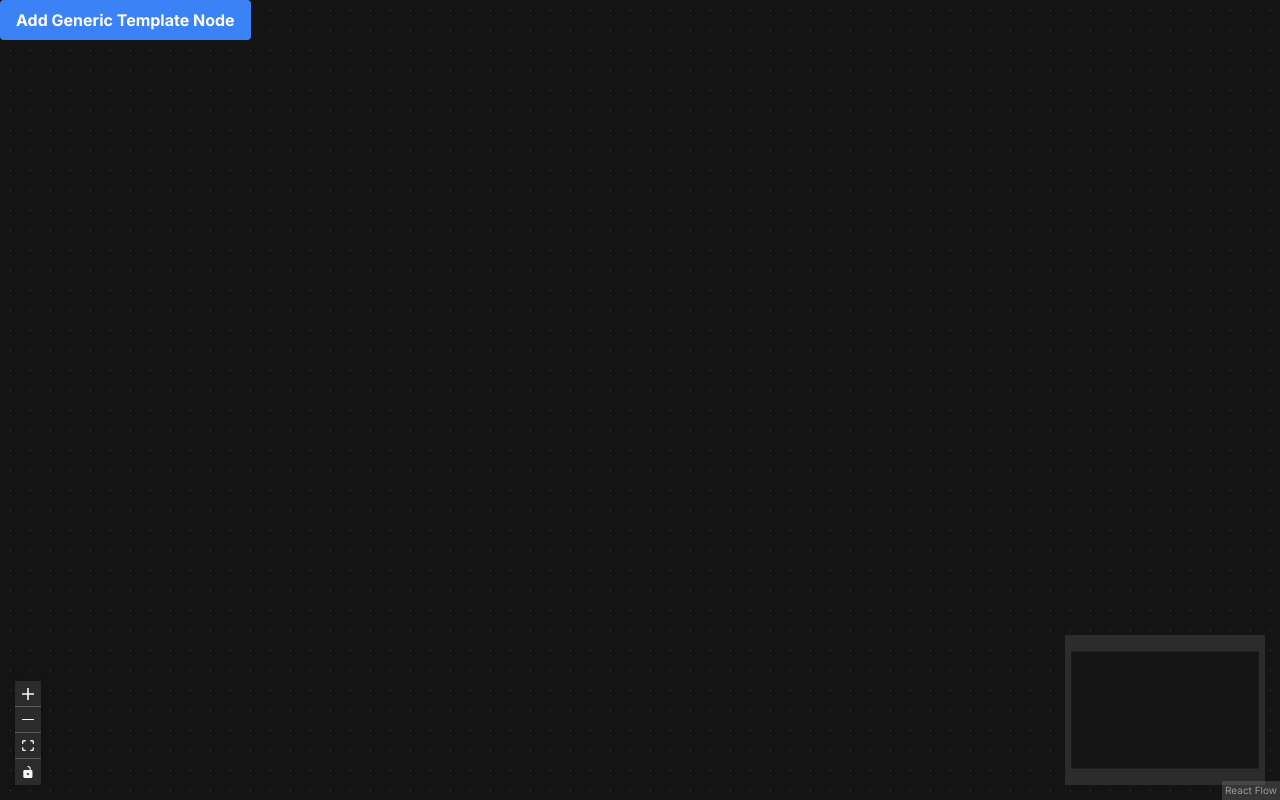
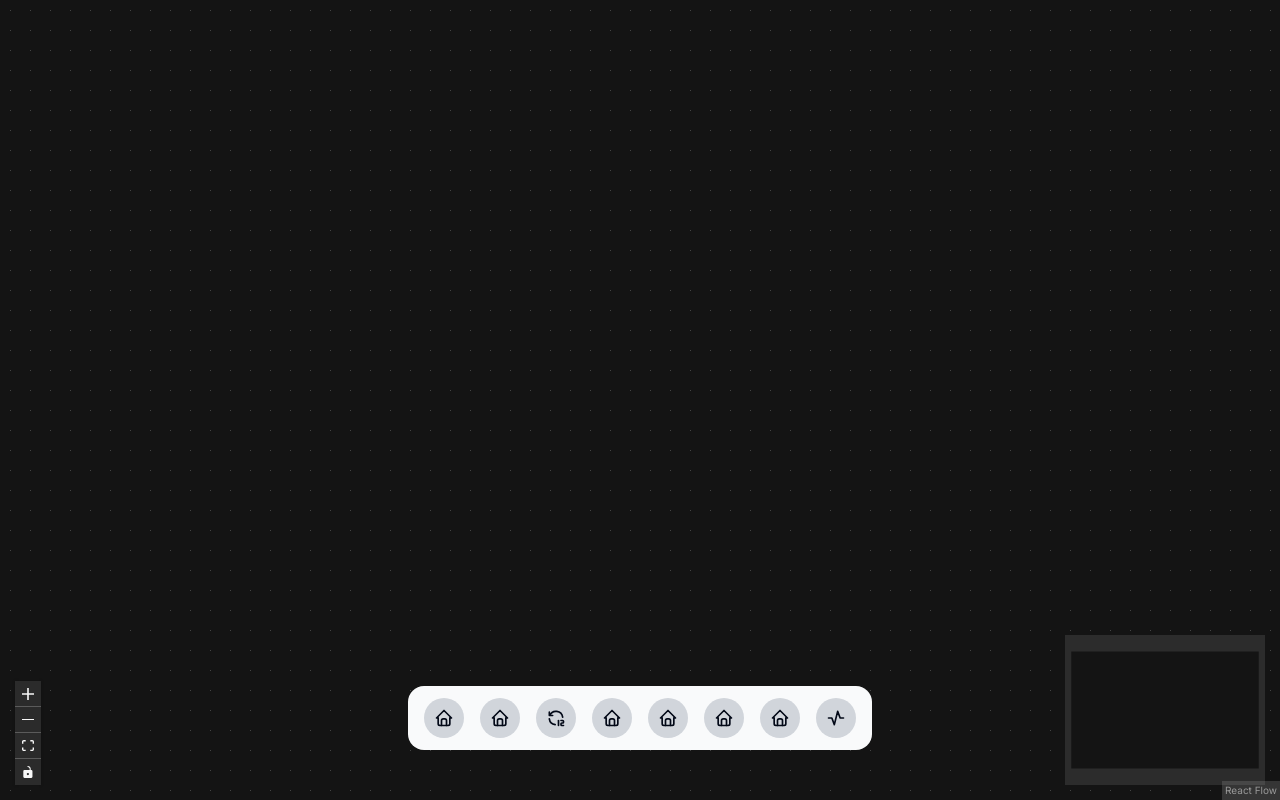
Before and after one commit to napiyo/projectx, a Next.js app: page /flowbuilder in a window 1280 px wide. Built offline with nearby package versions, Linux system fonts and the light colour scheme.

Commit message:
added floating dock

```diff
--- a/src/app/flowbuilder/page.tsx
+++ b/src/app/flowbuilder/page.tsx
@@ -23,9 +23,13 @@ import {
   MiniMap,
 } from '@xyflow/react';
 import { GenericTemplateData } from '@/components/instagramNodes/Interface/NodesInterface';
+import { FloatingDock } from '@/components/ui/floating-dock';
+import { HomeIcon } from 'lucide-react';
+import FloatingDockFlowBuilder from '@/components/floatingDock';
 
 const nodeTypes = {
   genericTemplate: GenericTemplateNode,
+    buttonTemplate: GenericTemplateNode
 };
 
 
@@ -39,16 +43,6 @@ export default function FlowBuilder() {
   const [edges, setEdges] = useState<Edge[]>(initialEdges);
 
   // Function to add a new node
-  const addNode = () => {
-    const newNode = {
-      id: (nodes?.length + 1).toString(),
-      type: 'genericTemplate',
-      position: { x: Math.random() * 250, y: Math.random() * 250 },
-      data: {setNodes, title:"new",buttons:[]},
-      dragHandle: '.node-dragable-from-this-div',
-    };
-    setNodes((nds) => [...nds,newNode]);
-  };
 
   const onNodesChange: OnNodesChange = useCallback(
     (changes) => setNodes((nds) => applyNodeChanges(changes, nds)),
@@ -64,20 +58,20 @@ export default function FlowBuilder() {
   );
 
 
-  const nodeTypes = useMemo(() => ({
-    genericTemplate: GenericTemplateNode,
-    buttonTemplate: GenericTemplateNode
+  // const nodeTypes = useMemo(() => ({
 
-    }), []);
 
+  //   }), []);
+
+  // items: { title: string; icon: React.ReactNode; href: string }[];
   return (
     <div className="h-screen">
 
-      <button
+      {/* <button
         onClick={addNode}
         className="bg-blue-500 text-white font-bold py-2 px-4 rounded absolute top-0 left-0 z-10">
         Add Generic Template Node
-      </button>
+      </button> */}
       <ReactFlow
         nodes={nodes}
         edges={edges}
@@ -87,6 +81,7 @@ export default function FlowBuilder() {
         nodeTypes={nodeTypes}
         colorMode='dark'
       >
+        <FloatingDockFlowBuilder />
         <Background />
         <Controls />
         <MiniMap />
--- a/src/components/floatingDock.tsx
+++ b/src/components/floatingDock.tsx
@@ -1,16 +1,22 @@
-import { IconActivity, IconHome } from "@tabler/icons-react";
+import { Icon12Hours, IconActivity, IconHome } from "@tabler/icons-react";
 import { FloatingDock } from "./ui/floating-dock";
 import style from './styles/floatingDock.module.css'
+import { useReactFlow } from "@xyflow/react";
+
+
 const menuItems = [
-    {title:"Home", icon:(<IconHome />), href:"/home"},
-    {title:"Home", icon:(<IconHome />), href:"/home"},
-    {title:"Home", icon:(<IconHome />), href:"/home"},
-    {title:"Home", icon:(<IconHome />), href:"/home"},
-    {title:"Home", icon:(<IconHome />), href:"/home"},
-    {title:"Home", icon:(<IconHome />), href:"/home"},
-    {title:"Home", icon:(<IconHome />), href:"/home"},
-    {title:"Report", icon:(<IconActivity />), href:"/report"},]
-export default function FloatingDockDash()
+    {title:"Home", icon:(<IconHome />), type:"home"},
+    {title:"Home", icon:(<IconHome />), type:"genericTemplateNode"},
+    {title:"Home", icon:(<Icon12Hours />), type:"buttonTemplateNode"},
+    {title:"Home", icon:(<IconHome />), type:"genericTemplateNode"},
+    {title:"Home", icon:(<IconHome />), type:"genericTemplateNode"},
+    {title:"Home", icon:(<IconHome />), type:"genericTemplateNode"},
+    {title:"Home", icon:(<IconHome />), type:"genericTemplateNode"},
+    {title:"Report", icon:<IconActivity/> , type:"report"},
+]
+
+
+export default function FloatingDockFlowBuilder()
 {
    return <FloatingDock items={menuItems} desktopClassName={style.container} mobileClassName={style.container}/>
 }
--- /dev/null
+++ b/src/components/ui/floating-dock-btns.tsx
@@ -0,0 +1,111 @@
+import { useReactFlow } from "@xyflow/react";
+import {
+    AnimatePresence,
+    MotionValue,
+    motion,
+    useMotionValue,
+    useSpring,
+    useTransform,
+  } from "framer-motion";
+import Link from "next/link";
+import { useRef, useState } from "react";
+
+function FloatingDockBtn({
+    mouseX,
+    title,
+    icon,
+    type,
+  }: {
+    mouseX: MotionValue;
+    title: string;
+    icon: React.ReactNode;
+    type: string;
+  }) {
+    let ref = useRef<HTMLDivElement>(null);
+
+    let distance = useTransform(mouseX, (val) => {
+      let bounds = ref.current?.getBoundingClientRect() ?? { x: 0, width: 0 };
+
+      return val - bounds.x - bounds.width / 2;
+    });
+
+    let widthTransform = useTransform(distance, [-150, 0, 150], [40, 70, 40]);
+    let heightTransform = useTransform(distance, [-150, 0, 150], [40, 70, 40]);
+
+    let widthTransformIcon = useTransform(distance, [-150, 0, 150], [20, 40, 20]);
+    let heightTransformIcon = useTransform(
+      distance,
+      [-150, 0, 150],
+      [20, 40, 20]
+    );
+
+    let width = useSpring(widthTransform, {
+      mass: 0.1,
+      stiffness: 150,
+      damping: 12,
+    });
+    let height = useSpring(heightTransform, {
+      mass: 0.1,
+      stiffness: 150,
+      damping: 12,
+    });
+
+    let widthIcon = useSpring(widthTransformIcon, {
+      mass: 0.1,
+      stiffness: 150,
+      damping: 12,
+    });
+    let heightIcon = useSpring(heightTransformIcon, {
+      mass: 0.1,
+      stiffness: 150,
+      damping: 12,
+    });
+
+    const [hovered, setHovered] = useState(false);
+
+    const { getNodes,setNodes } = useReactFlow();
+    const addNode = ()=>{
+            const newNode = {
+                id: (getNodes()?.length + 1).toString(),
+                type: 'genericTemplate',
+                position: { x: Math.random() * 250, y: Math.random() * 250 },
+                data: {title:"",buttons:[]},
+                dragHandle: '.node-dragable-from-this-div',
+            };
+            setNodes((nds) => [...nds,newNode]);
+}
+
+    return (
+    //   <Link href={href}>
+        <motion.div
+          ref={ref}
+          style={{ width, height }}
+          onMouseEnter={() => setHovered(true)}
+          onMouseLeave={() => setHovered(false)}
+          className="aspect-square rounded-full bg-gray-200 dark:bg-gray-300 flex items-center justify-center relative cursor-pointer"
+           onClick={addNode}
+        >
+          <AnimatePresence>
+            {hovered && (
+              <motion.div
+                initial={{ opacity: 0, y: 10, x: "-50%" }}
+                animate={{ opacity: 1, y: 0, x: "-50%" }}
+                exit={{ opacity: 0, y: 2, x: "-50%" }}
+                className="px-2 py-0.5 whitespace-pre rounded-md bg-gray-100 border dark:bg-neutral-800 dark:border-neutral-900 dark:text-white border-gray-200 text-neutral-700 absolute left-1/2 -translate-x-1/2 -top-8 w-fit text-xs"
+              >
+                {title}
+              </motion.div>
+            )}
+          </AnimatePresence>
+          <motion.div
+            style={{ width: widthIcon, height: heightIcon }}
+            className="flex items-center justify-center"
+          >
+            {icon}
+          </motion.div>
+        </motion.div>
+    //   </Link>
+    );
+  }
+
+export default FloatingDockBtn
--- a/src/components/ui/floating-dock.tsx
+++ b/src/components/ui/floating-dock.tsx
@@ -10,85 +10,88 @@ import {
   useTransform,
 } from "framer-motion";
 import Link from "next/link";
-import { useRef, useState } from "react";
+import { useState } from "react";
+import FloatingDockBtn from "./floating-dock-btns";
+import { useReactFlow } from "@xyflow/react";
 
 export const FloatingDock = ({
   items,
   desktopClassName,
   mobileClassName,
 }: {
-  items: { title: string; icon: React.ReactNode; href: string }[];
+  items: { title: string; icon: React.ReactNode; type: string }[];
   desktopClassName?: string;
   mobileClassName?: string;
 }) => {
   return (
+
     <>
-      <FloatingDockDesktop items={items} className={desktopClassName} />
-      <FloatingDockMobile items={items} className={mobileClassName} />
+      <FloatingDockDesktop items={items} className={`${desktopClassName} absolute bottom-5 left-1/2 z-10 -translate-x-1/2`} />
+      {/* <FloatingDockMobile items={items} className={mobileClassName} /> */}
     </>
   );
 };
 
-const FloatingDockMobile = ({
-  items,
-  className,
-}: {
-  items: { title: string; icon: React.ReactNode; href: string }[];
-  className?: string;
-}) => {
-  const [open, setOpen] = useState(false);
-  return (
-    <div className={cn("relative block md:hidden", className)}>
-      <AnimatePresence>
-        {open && (
-          <motion.div
-            layoutId="nav"
-            className="absolute bottom-full mb-2 inset-x-0 flex flex-col gap-2"
-          >
-            {items.map((item, idx) => (
-              <motion.div
-                key={item.title}
-                initial={{ opacity: 0, y: 10 }}
-                animate={{
-                  opacity: 1,
-                  y: 0,
-                }}
-                exit={{
-                  opacity: 0,
-                  y: 10,
-                  transition: {
-                    delay: idx * 0.05,
-                  },
-                }}
-                transition={{ delay: (items.length - 1 - idx) * 0.05 }}
-              >
-                <Link
-                  href={item.href}
-                  key={item.title}
-                  className="h-10 w-10 rounded-full bg-gray-50 dark:bg-neutral-900 flex items-center justify-center"
-                >
-                  <div className="h-4 w-4">{item.icon}</div>
-                </Link>
-              </motion.div>
-            ))}
-          </motion.div>
-        )}
-      </AnimatePresence>
-      <button
-        onClick={() => setOpen(!open)}
-        className="h-10 w-10 rounded-full bg-gray-50 dark:bg-neutral-800 flex items-center justify-center"
-      >
-        <IconLayoutNavbarCollapse className="h-5 w-5 text-neutral-500 dark:text-neutral-400" />
-      </button>
-    </div>
-  );
-};
+// const FloatingDockMobile = ({
+//   items,
+//   className,
+// }: {
+//   items: { title: string; icon: React.ReactNode; href: string }[];
+//   className?: string;
+// }) => {
+//   const [open, setOpen] = useState(false);
+//   return (
+//     <div className={cn("relative block md:hidden", className)}>
+//       <AnimatePresence>
+//         {open && (
+//           <motion.div
+//             layoutId="nav"
+//             className="absolute bottom-full mb-2 inset-x-0 flex flex-col gap-2"
+//           >
+//             {items.map((item, idx) => (
+//               <motion.div
+//                 key={item.title}
+//                 initial={{ opacity: 0, y: 10 }}
+//                 animate={{
+//                   opacity: 1,
+//                   y: 0,
+//                 }}
+//                 exit={{
+//                   opacity: 0,
+//                   y: 10,
+//                   transition: {
+//                     delay: idx * 0.05,
+//                   },
+//                 }}
+//                 transition={{ delay: (items.length - 1 - idx) * 0.05 }}
+//               >
+//                 <Link
+//                   href={item.href}
+//                   key={item.title}
+//                   className="h-10 w-10 rounded-full bg-gray-50 dark:bg-neutral-900 flex items-center justify-center"
+//                 >
+//                   <div className="h-4 w-4">{item.icon}</div>
+//                 </Link>
+//               </motion.div>
+//             ))}
+//           </motion.div>
+//         )}
+//       </AnimatePresence>
+//       <button
+//         onClick={() => setOpen(!open)}
+//         className="h-10 w-10 rounded-full bg-gray-50 dark:bg-neutral-800 flex items-center justify-center"
+//       >
+//         <IconLayoutNavbarCollapse className="h-5 w-5 text-neutral-500 dark:text-neutral-400" />
+//       </button>
+//     </div>
+//   );
+// };
 
 const FloatingDockDesktop = ({
   items,
   className,
 }: {
-  items: { title: string; icon: React.ReactNode; href: string }[];
+  items: { title: string; icon: React.ReactNode; type: string }[];
   className?: string;
 }) => {
   let mouseX = useMotionValue(Infinity);
@@ -97,98 +100,13 @@ const FloatingDockDesktop = ({
       onMouseMove={(e) => mouseX.set(e.pageX)}
       onMouseLeave={() => mouseX.set(Infinity)}
       className={cn(
-        "mx-auto hidden md:flex h-16 gap-4 items-end  rounded-2xl bg-gray-50 dark:bg-neutral-900 px-4 pb-3",
+        "mx-auto hidden md:flex h-16 gap-4 items-end  rounded-2xl bg-gray-50 dark:bg-gray-50 px-4 pb-3",
         className
       )}
     >
       {items.map((item) => (
-        <IconContainer mouseX={mouseX} key={item.title} {...item} />
+        <FloatingDockBtn mouseX={mouseX} key={item.title} {...item}/>
       ))}
     </motion.div>
   );
 };
-
-function IconContainer({
-  mouseX,
-  title,
-  icon,
-  href,
-}: {
-  mouseX: MotionValue;
-  title: string;
-  icon: React.ReactNode;
-  href: string;
-}) {
-  let ref = useRef<HTMLDivElement>(null);
-
-  let distance = useTransform(mouseX, (val) => {
-    let bounds = ref.current?.getBoundingClientRect() ?? { x: 0, width: 0 };
-
-    return val - bounds.x - bounds.width / 2;
-  });
-
-  let widthTransform = useTransform(distance, [-150, 0, 150], [40, 70, 40]);
-  let heightTransform = useTransform(distance, [-150, 0, 150], [40, 70, 40]);
-
-  let widthTransformIcon = useTransform(distance, [-150, 0, 150], [20, 40, 20]);
-  let heightTransformIcon = useTransform(
-    distance,
-    [-150, 0, 150],
-    [20, 40, 20]
-  );
-
-  let width = useSpring(widthTransform, {
-    mass: 0.1,
-    stiffness: 150,
-    damping: 12,
-  });
-  let height = useSpring(heightTransform, {
-    mass: 0.1,
-    stiffness: 150,
-    damping: 12,
-  });
-
-  let widthIcon = useSpring(widthTransformIcon, {
-    mass: 0.1,
-    stiffness: 150,
-    damping: 12,
-  });
-  let heightIcon = useSpring(heightTransformIcon, {
-    mass: 0.1,
-    stiffness: 150,
-    damping: 12,
-  });
-
-  const [hovered, setHovered] = useState(false);
-
-  return (
-    <Link href={href}>
-      <motion.div
-        ref={ref}
-        style={{ width, height }}
-        onMouseEnter={() => setHovered(true)}
-        onMouseLeave={() => setHovered(false)}
-        className="aspect-square rounded-full bg-gray-200 dark:bg-neutral-800 flex items-center justify-center relative"
-      >
-        <AnimatePresence>
-          {hovered && (
-            <motion.div
-              initial={{ opacity: 0, y: 10, x: "-50%" }}
-              animate={{ opacity: 1, y: 0, x: "-50%" }}
-              exit={{ opacity: 0, y: 2, x: "-50%" }}
-              className="px-2 py-0.5 whitespace-pre rounded-md bg-gray-100 border dark:bg-neutral-800 dark:border-neutral-900 dark:text-white border-gray-200 text-neutral-700 absolute left-1/2 -translate-x-1/2 -top-8 w-fit text-xs"
-            >
-              {title}
-            </motion.div>
-          )}
-        </AnimatePresence>
-        <motion.div
-          style={{ width: widthIcon, height: heightIcon }}
-          className="flex items-center justify-center"
-        >
-          {icon}
-        </motion.div>
-      </motion.div>
-    </Link>
-  );
-}
```
Also changed, not shown: next.config.mjs (+12 -1 lines), src/components/instagramNodes/genericTemplate.tsx (+35 -51 lines), src/components/ui/genericTemplateUtils/actionButtons.tsx (+16 -7 lines).
